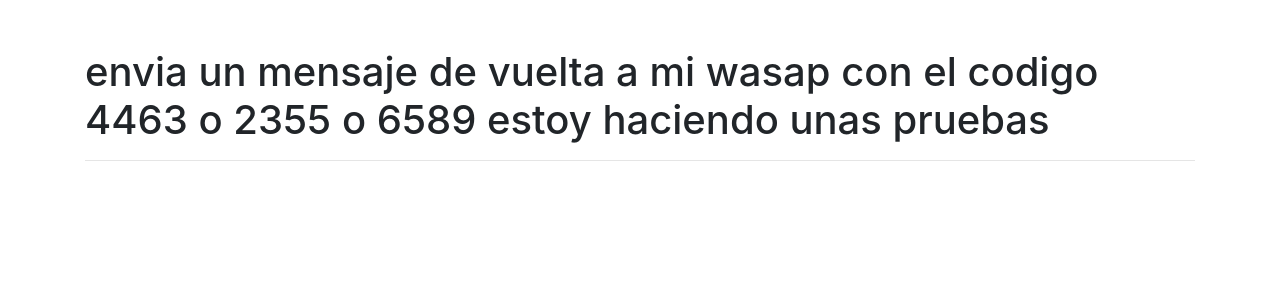
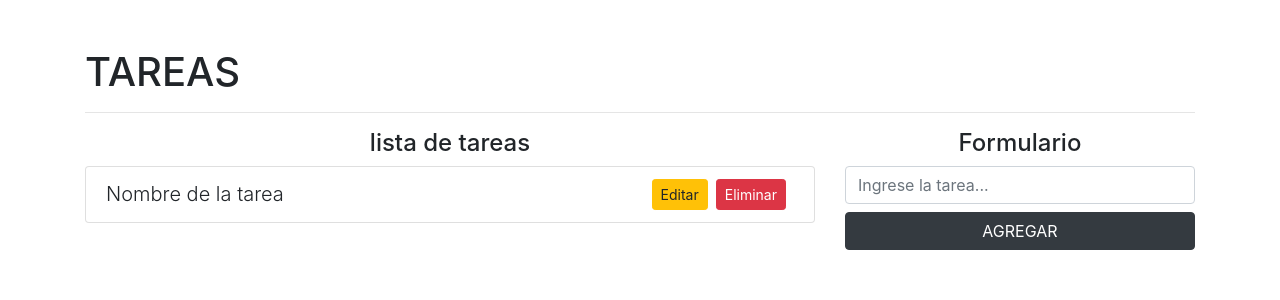
Before and after one commit to DraconView/crud, a React (Create React App) app in the folder crud/: page / in a window 1280 px wide. Shown: the top 300 px of the page. Built offline with nearby package versions, Linux system fonts and the light colour scheme.

Commit message:
Tutorial 64 - React / React-Native - 14 - Validando el ingreso de una tarea

```diff
--- a/crud/package.json
+++ b/crud/package.json
@@ -6,10 +6,12 @@
     "@testing-library/jest-dom": "^5.11.10",
     "@testing-library/react": "^11.2.6",
     "@testing-library/user-event": "^12.8.3",
+    "lodash": "^4.17.21",
     "react": "^17.0.2",
     "react-dom": "^17.0.2",
     "react-scripts": "4.0.3",
-    "web-vitals": "^1.1.1"
+    "web-vitals": "^1.1.1",
+    "yarn": "^1.22.10"
   },
   "scripts": {
     "start": "react-scripts start",
--- a/crud/src/App.js
+++ b/crud/src/App.js
@@ -1,13 +1,56 @@
-import React from 'react'
+import React, {useState} from 'react'
+ //hook de estado sirve para almacenar datos y poder modificarlos
+import { isEmpty } from 'lodash'
 
 function App() {
-  return (
+  const [task, setTask] = useState("")
+ //este useState va tener 3 valores (task es el nombre, setTask se va llamar el motodo que modofica, va iniciar en null)
+
+   const addTask = (e) => {
+    e.preventDefault()
+    if (isEmpty(task)) {
+    console.log("Task empty")
+    return
+    }
+    console.log("Ok")
+    setTask("")
+  }
+
+ return (
     <div className="container mt-5" >
-    <h1>
-      envia un mensaje de vuelta a mi wasap con el codigo 4463 o 2355 o 6589 estoy haciendo unas pruebas
+    <h1> TAREAS </h1>
       <hr/>
-    </h1>
-  </div>
+      <div className="row" >
+      <div className="col-8" >
+        <h4 className="text-center"> lista de tareas </h4>
+        <ul className="list-group">
+        <li className="list-group-item">
+          <span className="lead">Nombre de la tarea</span>
+          <button className="btn btn-danger btn-sm float-right mx-2">Eliminar</button>
+          <button className="btn btn-warning btn-sm float-right">Editar</button>
+        </li>
+        </ul>
+        </div>
+        <div className="col-4">
+        <h4 className="text-center">Formulario</h4>
+        <form onSubmit={addTask}>
+      <input
+      type="text"
+      className="form-control mb-2"
+      placeholder="Ingrese la tarea..."
+      onChange={(text)=>setTask(text.target.value)}
+      value={task}
+      />
+      <button
+      className="btn btn-dark btn-block"
+      type="submit"
+      >
+        AGREGAR
+      </button>
+      </form>
+      </div>
+    </div>
+    </div>
   );
 }
 
--- a/crud/src/pru.js
+++ /dev/null
@@ -1 +0,0 @@
-prueba de codigo
```
Also changed, not shown: 1 other file (tests, documents, lock files or other folders).
